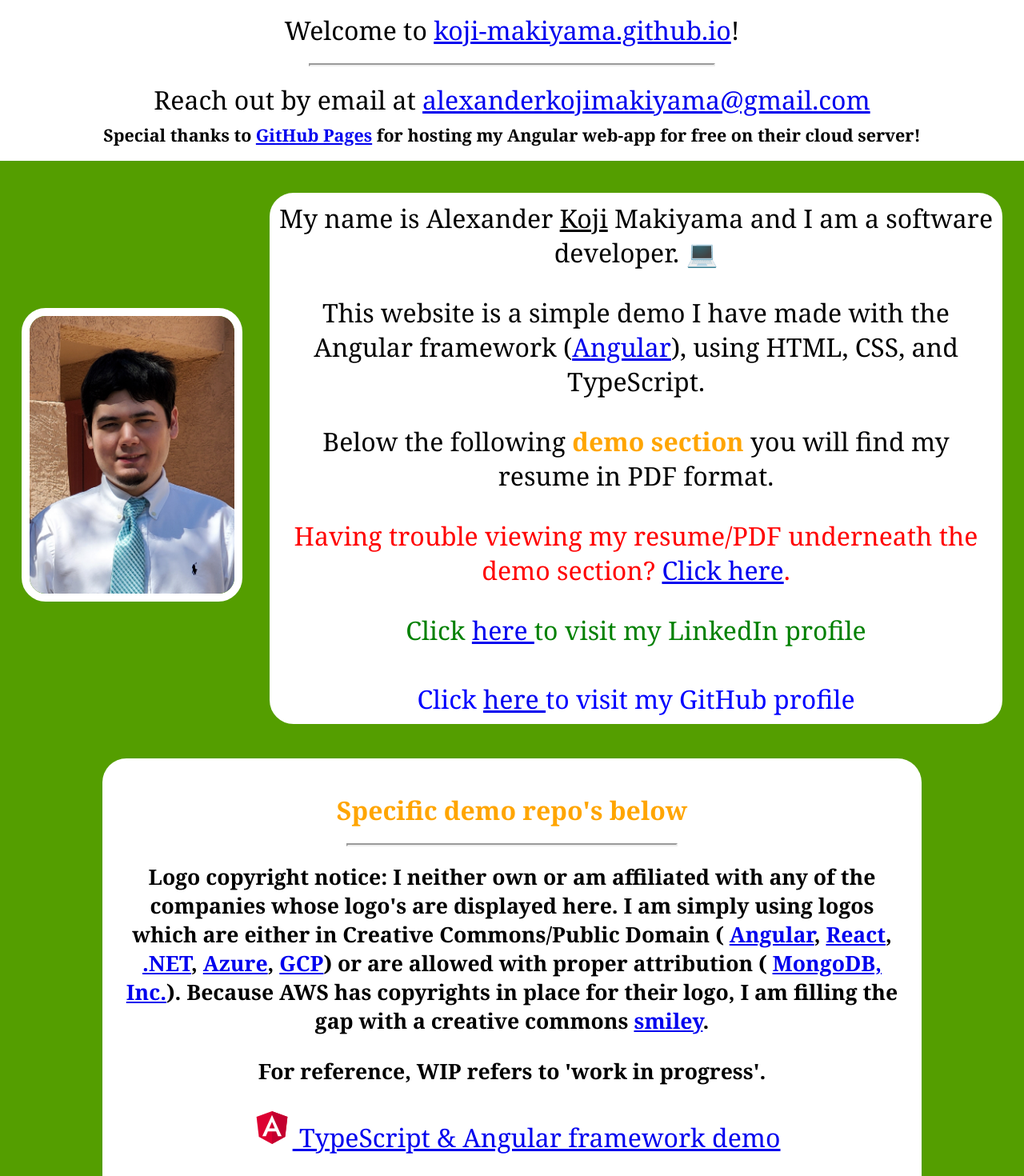
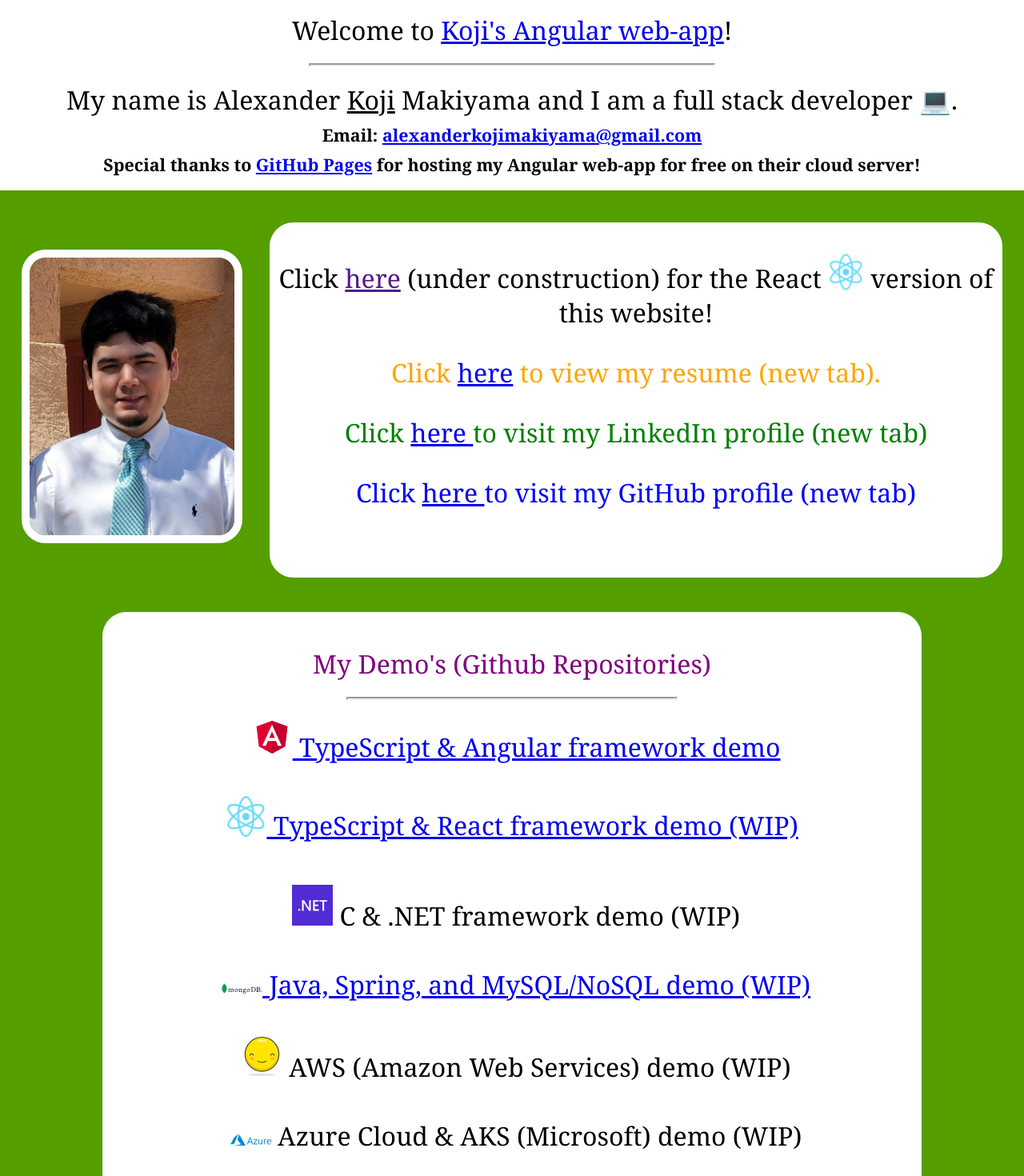
Before and after one commit to Koji-Makiyama/Koji-Makiyama.github.io, an Angular app: page / in a window 1280 px wide. Shown: the top 1470 px of the page at 80% size. Built offline with nearby package versions, Linux system fonts and the light colour scheme.

Commit message:
Stylistic changes and added section for PDF

```diff
--- a/src/app/header/header.component.html
+++ b/src/app/header/header.component.html
@@ -1,10 +1,11 @@
 <header class="wrapper">
   <div class="header">
-    <span class="header-text">Welcome to <a href="https://koji-makiyama.github.io/">koji-makiyama.github.io</a>!</span>
+    <span class="header-text">Welcome to <a href="https://koji-makiyama.github.io/">Koji's Angular web-app</a>!</span>
     <hr>
-    <span>Reach out by email at <a
-        href="mailto: alexanderkojimakiyama@gmail.com">alexanderkojimakiyama@gmail.com</a>
-    </span>
-    <h6>Special thanks to <a href="https://pages.github.com/" target="_blank">GitHub Pages</a> for hosting my Angular web-app for free on their cloud server!</h6>
+    <span>My name is Alexander <u>Koji</u> Makiyama and I am a full stack developer 💻.</span>
+    <h6>Email: <a href="mailto: alexanderkojimakiyama@gmail.com">alexanderkojimakiyama@gmail.com</a>
+    </h6>
+    <h6>Special thanks to <a href="https://pages.github.com/" target="_blank">GitHub Pages</a> for hosting my Angular
+      web-app for free on their cloud server!</h6>
   </div>
 </header>
--- a/src/app/home/home.component.html
+++ b/src/app/home/home.component.html
@@ -8,47 +8,26 @@
         <img class="profile-picture" src="../assets/resources/profile_1.jpg" alt="profile-picture">
     </div>
     <div class="text-container">
-        <span>My name is Alexander <u>Koji</u> Makiyama and I am a software developer. 💻</span>
-        <p>This website is a simple demo I have made with the Angular framework (<a href="https://angular.io/"
-                target="_blank">Angular</a>), using HTML, CSS, and TypeScript.</p>
-        <span>Below the following <span id="span-highlight">demo section</span> you will find my resume in PDF
-            format.</span>
-        <p id="p-red">Having trouble viewing my resume/PDF underneath the demo section? <a
-                href="https://github.com/Koji-Makiyama/Koji-Makiyama.github.io/blob/main/src/assets/resources/MakiyamaMay2023.pdf"
-                target="_blank">Click here</a>.</p>
-        <span id="span-green">Click <a href="https://www.linkedin.com/in/alexander-koji-makiyama-842535224/"
+        <p>Click <a href="">here</a> (under construction) for the React <img class="react-spin"
+                id="react-logo" src="../assets/resources/react-logo.svg"> version of this website!</p>
+        <p id="span-orange">Click <a href="#resume-section" target="_blank">here</a> to view my resume (new tab).</p>
+        <p id="span-green">Click <a href="https://www.linkedin.com/in/alexander-koji-makiyama-842535224/"
                 target="_blank">here
-            </a>to visit my LinkedIn profile</span>
-        <br><br>
-        <span id="span-grey">Click <a href="https://github.com/Koji-Makiyama" target="_blank">here
-            </a>to visit my GitHub profile </span>
+            </a>to visit my LinkedIn profile (new tab)</p>
+        <p id="span-grey">Click <a href="https://github.com/Koji-Makiyama" target="_blank">here
+            </a>to visit my GitHub profile (new tab)<br><br></p>
     </div>
 </div>
 <br>
 
 <div class="demo-container">
-    <div id="span-highlight"><br>Specific demo repo's below</div>
+    <div id="div-purple"><br>My Demo's (Github Repositories)</div>
     <hr>
-    <h5>Logo copyright notice: I neither own or am affiliated with any of the companies
-        whose logo's are displayed here. I am simply using logos which are either in
-        Creative Commons/Public Domain (
-        <a href="https://commons.wikimedia.org/wiki/File:Angular_full_color_logo.svg" target="_blank">Angular</a>,
-        <a href="https://commons.wikimedia.org/wiki/File:React-icon.svg" target="_blank">React</a>,
-        <a href="https://commons.wikimedia.org/wiki/File:Microsoft_.NET_logo.png" target="_blank">.NET</a>,
-        <a href="https://commons.wikimedia.org/wiki/File:Microsoft_Azure_Logo.svg" target="_blank">Azure</a>,
-        <a href="https://commons.wikimedia.org/wiki/File:Google_Cloud_logo.svg" target="_blank">GCP</a>) or are allowed
-        with proper attribution (
-        <a href="https://commons.wikimedia.org/wiki/File:MongoDB_Logo.svg" target="_blank">MongoDB, Inc.</a>).
-        Because AWS has copyrights in place for their logo, I am filling the gap with a creative commons
-        <a href="https://commons.wikimedia.org/wiki/File:010-smiling-face-with-smiling-eyes.svg"
-            target="_blank">smiley</a>.
-        <p>For reference, WIP refers to 'work in progress'.</p>
-    </h5>
     <a href="https://github.com/Koji-Makiyama/Koji-Makiyama.github.io" target="_blank">
         <img class="tech-logo" src="../assets/resources/angular-logo.svg">
         TypeScript & Angular framework demo<br></a><br>
-    <a target="_blank">
-        <img class="tech-logo" src="../assets/resources/react-logo.svg">
+    <a href="https://github.com/Koji-Makiyama/Koji-Makiyama-React" target="_blank">
+        <img class="react-spin" id="react-logo" src="../assets/resources/react-logo.svg">
         TypeScript & React framework demo (WIP)<br></a><br>
     <a target="_blank">
         <img class="tech-logo" id="net-logo" src="../assets/resources/microsoft-net-logo.svg">
@@ -64,18 +43,39 @@
         Azure Cloud & AKS (Microsoft) demo (WIP)<br></a><br>
     <a target="_blank" class="last-anchor">
         <img class="tech-logo" src="../assets/resources/google-cloud-icon.svg">
-        GCP (Google Cloud Platform) demo (WIP)<p></p></a>
+        GCP (Google Cloud Platform) demo (WIP)<p></p>
+        <hr>
+    </a>
 
 </div>
 <br>
-<div class="pdf-container">
+<section class="pdf-container" id="resume-section">
     <object data="../assets/resources/MakiyamaMay2023.pdf"></object>
-</div>
+</section>
 <br>
 <div class="footer">
     <ul>
         <li>Example Copyright Text 2023</li>
         <li><a href="https://github.com/Koji-Makiyama/Koji-Makiyama.github.io" target="_blank">View this app's code
                 on my Github page</a></li>
+        <li>
+            <p>Logo copyright notice: I neither own or am affiliated with any of the companies
+                whose logo's are displayed here. I am simply using logos which are either in
+                Creative Commons/Public Domain (
+                <a href="https://commons.wikimedia.org/wiki/File:Angular_full_color_logo.svg"
+                    target="_blank">Angular</a>,
+                <a href="https://commons.wikimedia.org/wiki/File:React-icon.svg" target="_blank">React</a>,
+                <a href="https://commons.wikimedia.org/wiki/File:Microsoft_.NET_logo.png" target="_blank">.NET</a>,
+                <a href="https://commons.wikimedia.org/wiki/File:Microsoft_Azure_Logo.svg" target="_blank">Azure</a>,
+                <a href="https://commons.wikimedia.org/wiki/File:Google_Cloud_logo.svg" target="_blank">GCP</a>) or are
+                allowed
+                with proper attribution (
+                <a href="https://commons.wikimedia.org/wiki/File:MongoDB_Logo.svg" target="_blank">MongoDB, Inc.</a>).
+                Because AWS has copyrights in place for their logo, I am filling the gap with a creative commons
+                <a href="https://commons.wikimedia.org/wiki/File:010-smiling-face-with-smiling-eyes.svg"
+                    target="_blank">smiley</a>.
+                <span>For reference, WIP refers to 'work in progress'.</span>
+            </p>
+        </li>
     </ul>
 </div>
--- a/src/app/home/home.component.scss
+++ b/src/app/home/home.component.scss
@@ -17,18 +17,34 @@ li {
     list-style: none;
 }
 
+@media (prefers-reduced-motion: no-preference) {
+    .react-spin {
+      animation: react-logo-spin infinite 4s linear;
+      pointer-events: none;
+    }
+}
+
+@keyframes react-logo-spin {
+    from {
+      transform: rotate(0deg);
+    }
+    to {
+      transform: rotate(360deg);
+    }
+  }
+
+
 .tech-logo {
     width: 5%;
     padding-left: 5px;
 }
 
+#react-logo {
+    width: 5%;
+}
+
 #net-logo {
     padding-top: 5px;
-}
-
-#span-highlight {
-    color: orange;
-    font-weight: bold;
 }
 
 .last-anchor {
@@ -80,6 +96,14 @@ li {
 
 #p-red {
     color: red;
+}
+
+#div-purple {
+    color: purple;
+}
+
+#span-orange {
+    color: orange;
 }
 
 #span-green {
```
Lines whose indentation alone changed are shown as unchanged.
